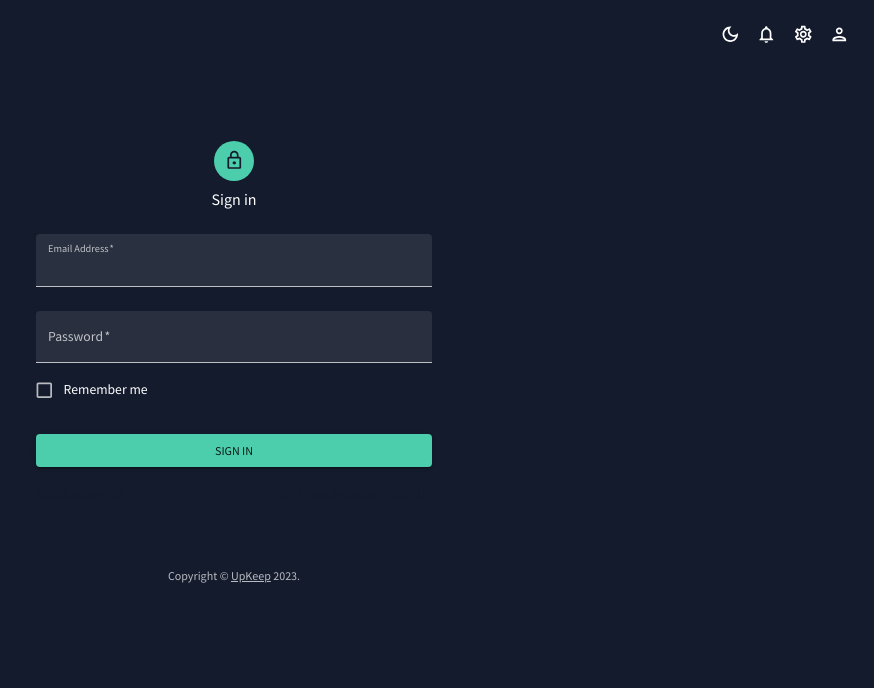
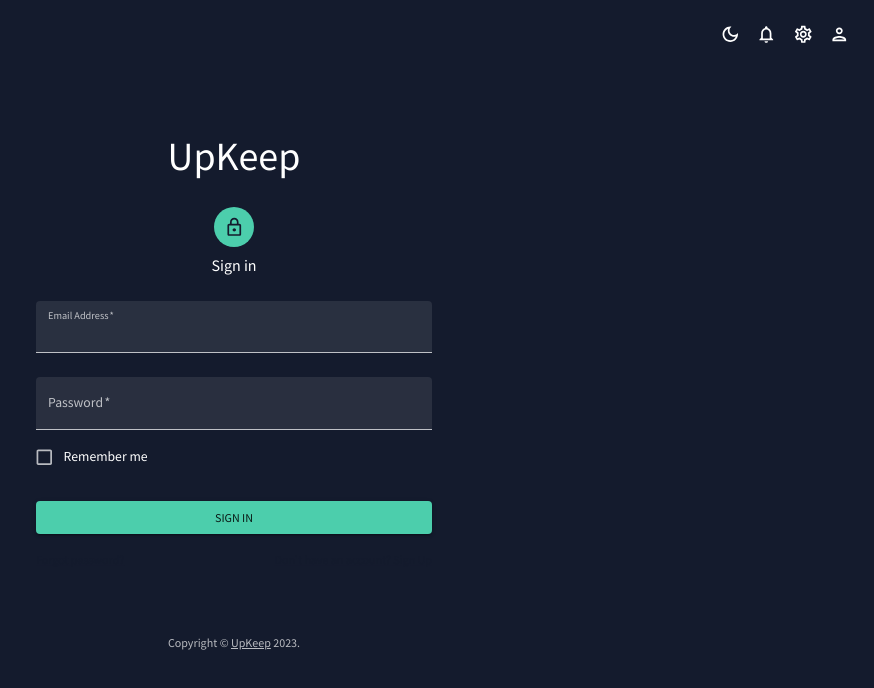
Before and after one commit to UpKeepUC/UpKeepUI, a React (Create React App) app: page /#/ in a window 1280 px wide. Shown: the top 688 px of the page, without its empty margins (406-1280 px from the left). Built offline with nearby package versions, Linux system fonts and the light colour scheme.

Commit message:
Added Upkeep Title on sign in page

```diff
--- a/src/pages/login/index.jsx
+++ b/src/pages/login/index.jsx
@@ -107,6 +107,9 @@
             alignItems: "center",
           }}
         >
+          <Typography component="h1" variant="h1" mb="20px">
+            UpKeep
+          </Typography>
           <Avatar sx={{ m: 1, bgcolor: "secondary.main" }}>
             <LockOutlinedIcon />
           </Avatar>
```
